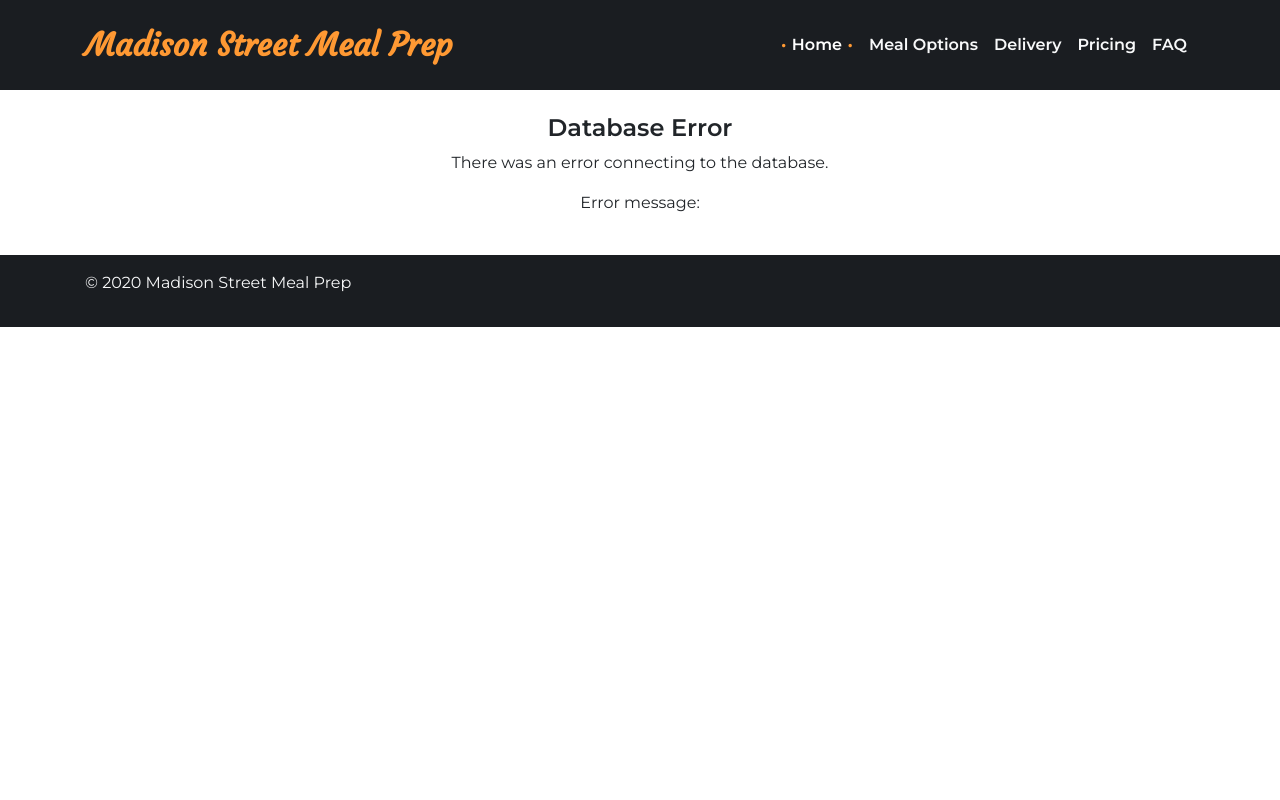
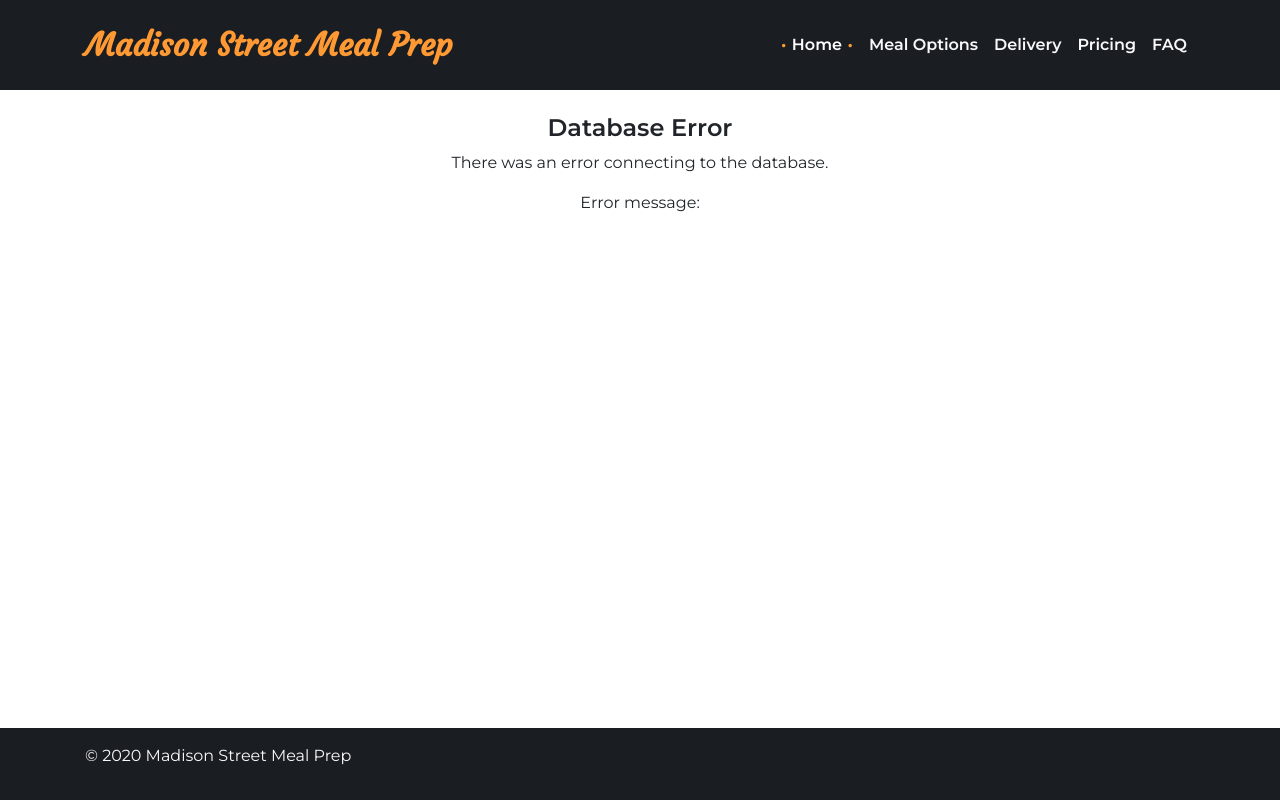
Before and after one commit to asuratte/web-tech-2-final, a PHP site: template view/database_error.twig in a window 1280 px wide. Run offline with PHP 8.4, Linux system fonts and the light colour scheme; the template is opened without the code that fills it, so the values that code supplies are empty; some libraries are stand-ins or nearby versions.

Commit message:
Added header tags to navigation twig file and removed them from home twig file. Added opening body tag to header twig file.

```diff
--- a/view/home.twig
+++ b/view/home.twig
@@ -1,5 +1,4 @@
 {{ include('/shared/header.twig') }}
-<header>
 {{ include('/shared/navigation.twig') }}
 <div class="hero">
     <picture>
@@ -9,7 +8,6 @@
         <img src="./view/images/home-hero-large.jpg" class="img-fluid" alt="Madison Street Meal Prep">
     </picture>
 </div>
-    </header>
 <div class="container py-4 text-center">
     <main class="w-75 mx-auto">
         <h1>Madison Street Meal Prep</h1>
--- a/view/shared/header.twig
+++ b/view/shared/header.twig
@@ -24,3 +24,4 @@
     <script src="https://kit.fontawesome.com/3ba9c6af1e.js" crossorigin="anonymous"></script>
     <title>Madison Street Meal Prep</title>
 </head>
+<body class="d-flex flex-column h-100">
--- a/view/shared/navigation.twig
+++ b/view/shared/navigation.twig
@@ -1,3 +1,4 @@
+<header>
     <nav class="navbar navbar-expand-lg navbar-dark bg-custom-dark py-3">
         <div class="container">
             <a class="navbar-brand" href="index.html">Madison Street Meal Prep</a>
@@ -26,3 +27,4 @@
             </div>
         </div>
     </nav>
+</header>
```
Lines whose indentation alone changed are shown as unchanged.
